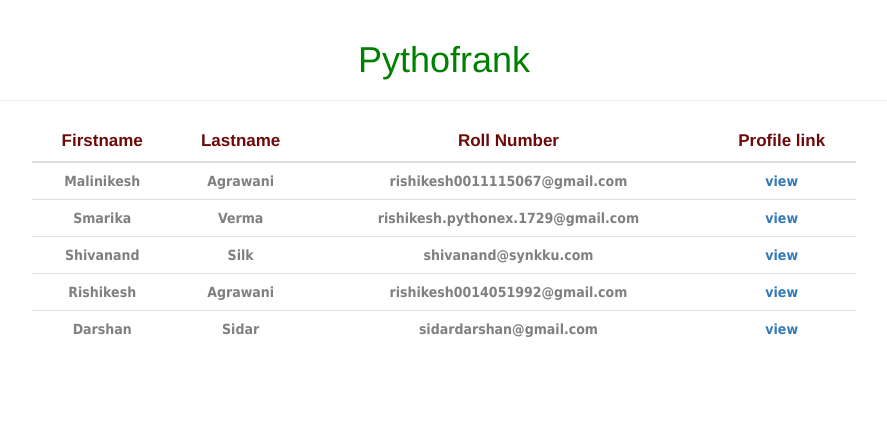
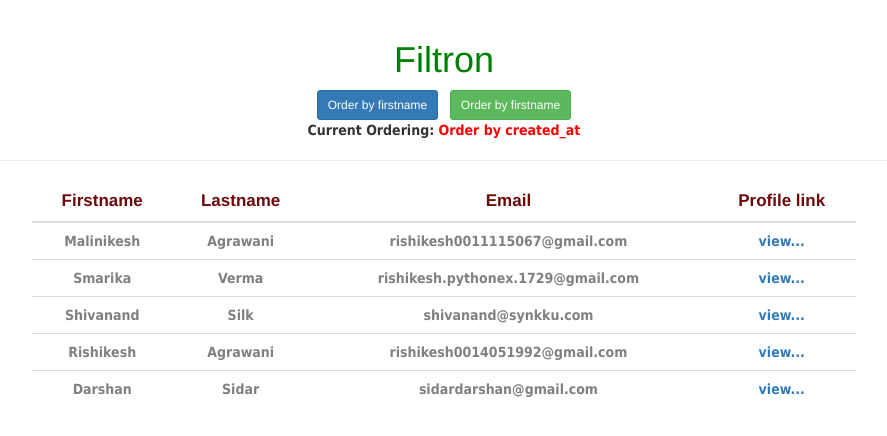
Before and after one commit to hygull/django18-filtron-site, a Django app: page /pyapp/auth-users/ in a window 1280 px wide. Shown: the part 52-488 px from the top of the page, without its empty margins (196-1083 px from the left). Run offline with Django 3.2, Linux system fonts and the light colour scheme; data comes from the database, SQL or seed files in the repository; both versions use the stored data as it was after the commit; some libraries are stand-ins or nearby versions.

Commit message:
3 auth_users.html modified

```diff
--- a/source/PyApp/static/py_app/css/auth_users.css
+++ b/source/PyApp/static/py_app/css/auth_users.css
@@ -13,6 +13,13 @@ td{
   		font-weight: bold;
 }
 
-h1{
-  		color:green;
+#p_ordering_msg,#span_ordering_msg{
+	font-weight: bold;
+	font-family: tahoma;
 }
+#p_ordering_mg{
+	color:blue;
+}
+#span_ordering_msg{
+	color:red;
+}
--- /dev/null
+++ b/source/PyApp/static/py_app/css/base.css
@@ -0,0 +1,3 @@
+h1{
+  		color:green;
+}
--- a/source/PyApp/static/py_app/css/home.css
+++ b/source/PyApp/static/py_app/css/home.css
@@ -1,4 +1,4 @@
-td,th{
+/*td,th{
   		text-align: center;
 }
 
@@ -20,3 +20,4 @@ h1{
 .img_media{
 		width:70%;
 }
+*/
--- a/source/PyApp/static_served/py_app/css/auth_users.css
+++ b/source/PyApp/static_served/py_app/css/auth_users.css
@@ -13,6 +13,8 @@ td{
   		font-weight: bold;
 }
 
-h1{
-  		color:green;
+#p_ordering_msg{
+	font-weight: bold;
+	font-family: tahoma;
+	color:green;
 }
--- /dev/null
+++ b/source/PyApp/static_served/py_app/css/base.css
@@ -0,0 +1,3 @@
+h1{
+  		color:green;
+}
--- a/source/PyApp/static_served/py_app/css/home.css
+++ b/source/PyApp/static_served/py_app/css/home.css
@@ -1,4 +1,4 @@
-td,th{
+/*td,th{
   		text-align: center;
 }
 
@@ -20,3 +20,4 @@ h1{
 .img_media{
 		width:70%;
 }
+*/
--- a/source/PyApp/templates/auth_users.html
+++ b/source/PyApp/templates/auth_users.html
@@ -3,6 +3,11 @@
 
 {% block css_block %}
 	<link rel="stylesheet" type="text/css" href="{% static 'py_app/css/auth_users.css' %}">
+{% endblock %}
+
+{% block after_head %}
+	<a class='btn btn-sm btn-primary' role='button' href='/pyapp/order-by-firstname/'>Order by firstname</a> &nbsp; <a class='btn btn-sm btn-success' role='button' href='/pyapp/auth-users/'>Order by firstname</a></br>
+	<p id='p_ordering_msg'>Current Ordering: <span id='span_ordering_msg'>{{ order }}</span></p>
 {% endblock %}
 
 {% block content %}
@@ -11,7 +16,7 @@
 		      <tr>
 		        <th>Firstname</th>
 		        <th>Lastname</th>
-		        <th>Roll Number</th>
+		        <th>Email</th>
 		        <th>Profile link</th>
 		      </tr>
 		    </thead>
@@ -22,7 +27,7 @@
 		        <td>{{user.firstname}}</td>
 		        <td>{{user.lastname}}</td>
 		        <td>{{user.email}}</td>
-		        <td><a href="{{user.get_absolute_url}}">view</a></td>
+		        <td><a href="{{user.get_absolute_url}}">view...</a></td>
 		      </tr>
 		    {% endfor %}
 		    </tbody>
--- a/source/PyApp/templates/base.html
+++ b/source/PyApp/templates/base.html
@@ -1,3 +1,4 @@
+{% load staticfiles %}
 <!DOCTYPE html>
 <html lang="en">
 <head>
@@ -9,6 +10,7 @@
   <script src="https://ajax.googleapis.com/ajax/libs/jquery/3.1.1/jquery.min.js"></script>
   <script src="https://maxcdn.bootstrapcdn.com/bootstrap/3.3.7/js/bootstrap.min.js"></script>
 
+  <link rel="stylesheet" type="text/css" href="{% static 'py_app/css/base.css' %}">
   <!--CSS files in different templates-->
   {% block css_block %}
   {% endblock %}
@@ -30,7 +32,12 @@
 </nav><!--Navbar ends-->
 
 <div class="container-fluid">
-  <center><h1>Pythofrank</h1></center><hr>
+  <center>
+      <h1>Filtron</h1>
+      {% block after_head %}
+      {% endblock %}
+  </center>
+  <hr>
   <div class="row"><!--row1-->
     <div class="col-sm-2 text-center"></div><!--r1 column1-->
     <div class="col-sm-8 text-center"><!--r1 column2-->
--- a/source/PyApp/urls.py
+++ b/source/PyApp/urls.py
@@ -5,4 +5,5 @@ urlpatterns=[
  		url(r'^register/$', 'PyApp.views.registration', name='registration'),
         url(r"^image-posts/$",'PyApp.views.image_posts',name='image_posts'),
         url(r"^auth-users/$","PyApp.views.auth_users",name="auth_users"),
+        url(r"^order-by-firstname/$","PyApp.views.order_by_firstname",name="order_by_firstname"),
     ]
--- a/source/PyApp/views.py
+++ b/source/PyApp/views.py
@@ -12,9 +12,14 @@ def registration(request):
 		form.save(commit=True)
 	return render(request,"registration.html",{"form":form})
 
+def order_by_firstname(request):
+	users=AuthUser.objects.all().order_by("firstname");
+	return render(request,"auth_users.html",{"users":users,"order":"Order by firstname"})
+
+
 def auth_users(request):
 	users=AuthUser.objects.all()
-	return render(request,"auth_users.html",{"users":users})
+	return render(request,"auth_users.html",{"users":users,"order":"Order by created_at"})
 
 def image_posts(request):
 	return render(request,"image_posts.html",{})
```
Also changed, not shown: source/db.sqlite3.
